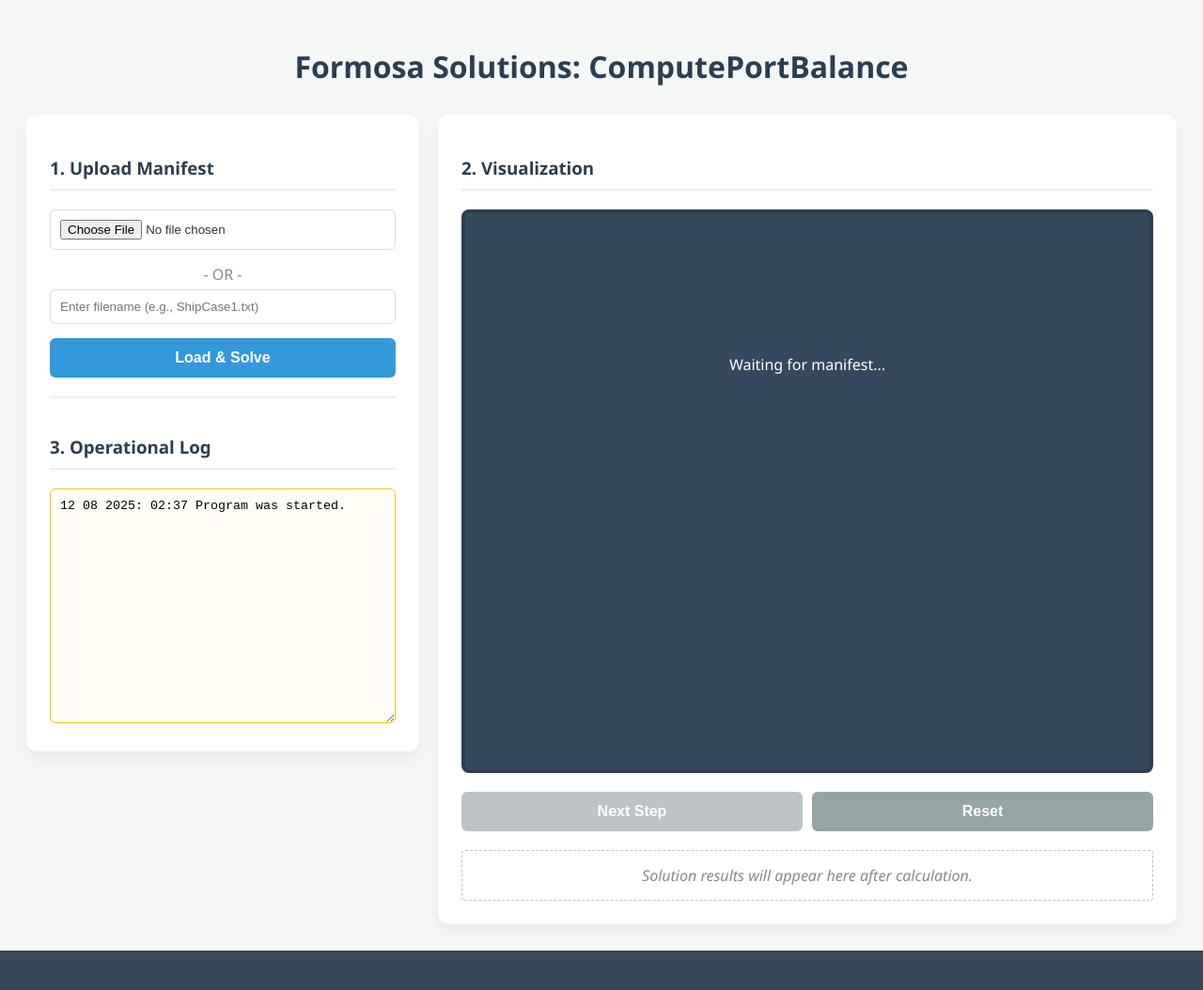
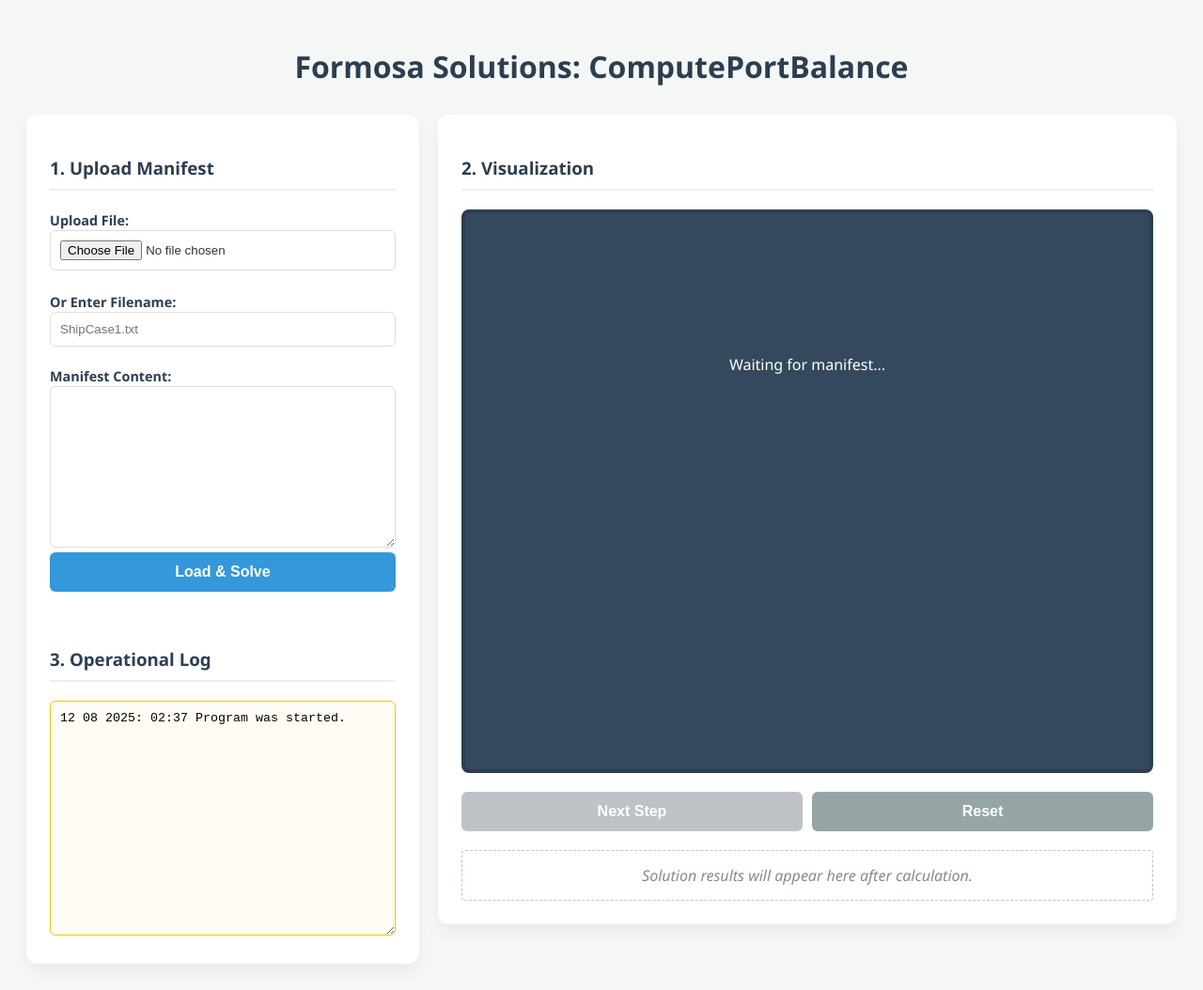
Before and after one commit to sunbrandon/cs179-p3, a Flask app: page / in a window 1280 px wide. Shown: the whole page at 94% size. Before the commit the page ends 1012 px from the top, so only its background shows below. Run offline with Flask 3, Linux system fonts and the light colour scheme.

Commit message:
fix: formatting and manifest upload

```diff
--- a/templates/index.html
+++ b/templates/index.html
@@ -141,20 +141,35 @@
         <div>
             <h3 class="section-header">1. Upload Manifest</h3>
             {% if error %}
-                <div style="color: #c0392b; padding: 10px; background: #fadbd8; border-radius: 4px; margin-bottom: 10px;">{{ error }}</div>
+                <div style="color: red; padding: 10px; background: #fee; border-left: 4px solid red;">{{ error }}</div>
             {% endif %}
 
             <form method="POST" action="/" enctype="multipart/form-data">
-                <input type="file" name="file" accept=".txt" style="margin-bottom: 10px;">
-                <div style="text-align: center; margin: 5px 0; color: #7f8c8d;">- OR -</div>
-                <input type="text" name="filename" placeholder="Enter filename (e.g., ShipCase1.txt)" value="{{ filename }}">
-                <textarea name="manifest" placeholder="Raw manifest content..." style="display:none;">{{ manifest }}</textarea>
-                <button type="submit" style="margin-top: 15px;">Load & Solve</button>
+                <label>Upload File:</label><br>
+                <input type="file" name="file" accept=".txt"><br><br>
+
+                <div>
+                    <label>Or Enter Filename:</label>
+                    <input type="text" name="filename" placeholder="ShipCase1.txt" value="{{ filename }}">
+                </div>
+
+                <div style="padding-top: 20px">
+                    <label>Manifest Content:</label>
+                </div>
+                <textarea name="manifest" rows="10">{{ manifest }}</textarea>
+
+                <button type="submit">Load & Solve</button>
             </form>
+
+            {% if time %}
+            <div style="margin-top: 15px; padding: 10px; background: #dff0d8; color: #3c763d;">
+                <strong>Solved in:</strong> {{ time }} ms
+            </div>
+            {% endif %}
         </div>
 
         {% if log_content %}
-        <div style="border-top: 2px solid #eee; padding-top: 20px;">
+        <div style="padding-top: 20px;">
             <h3 class="section-header">3. Operational Log</h3>
             <textarea id="log-editor" style="height: 250px; background: #fffcf5; border: 1px solid #f1c40f;">{{ log_content }}</textarea>
         </div>
```
